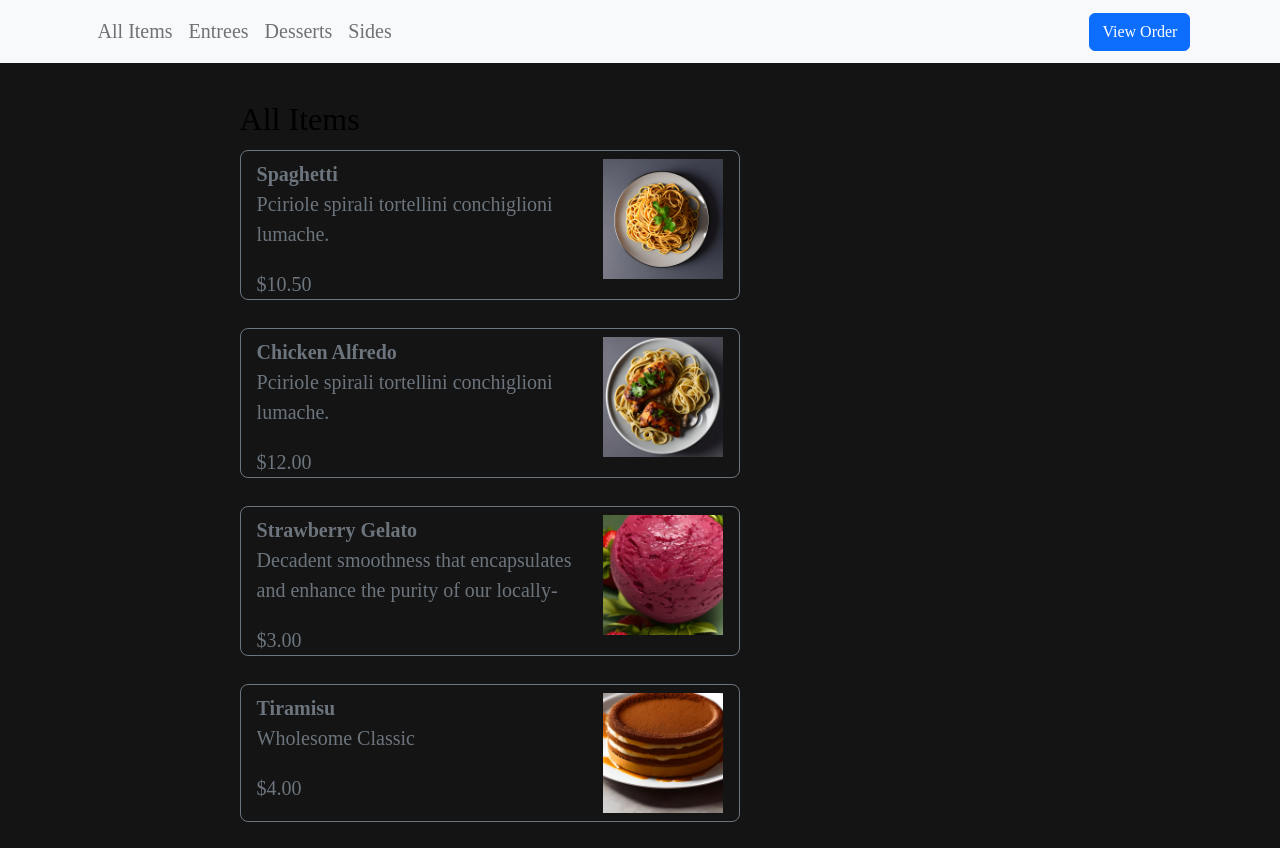
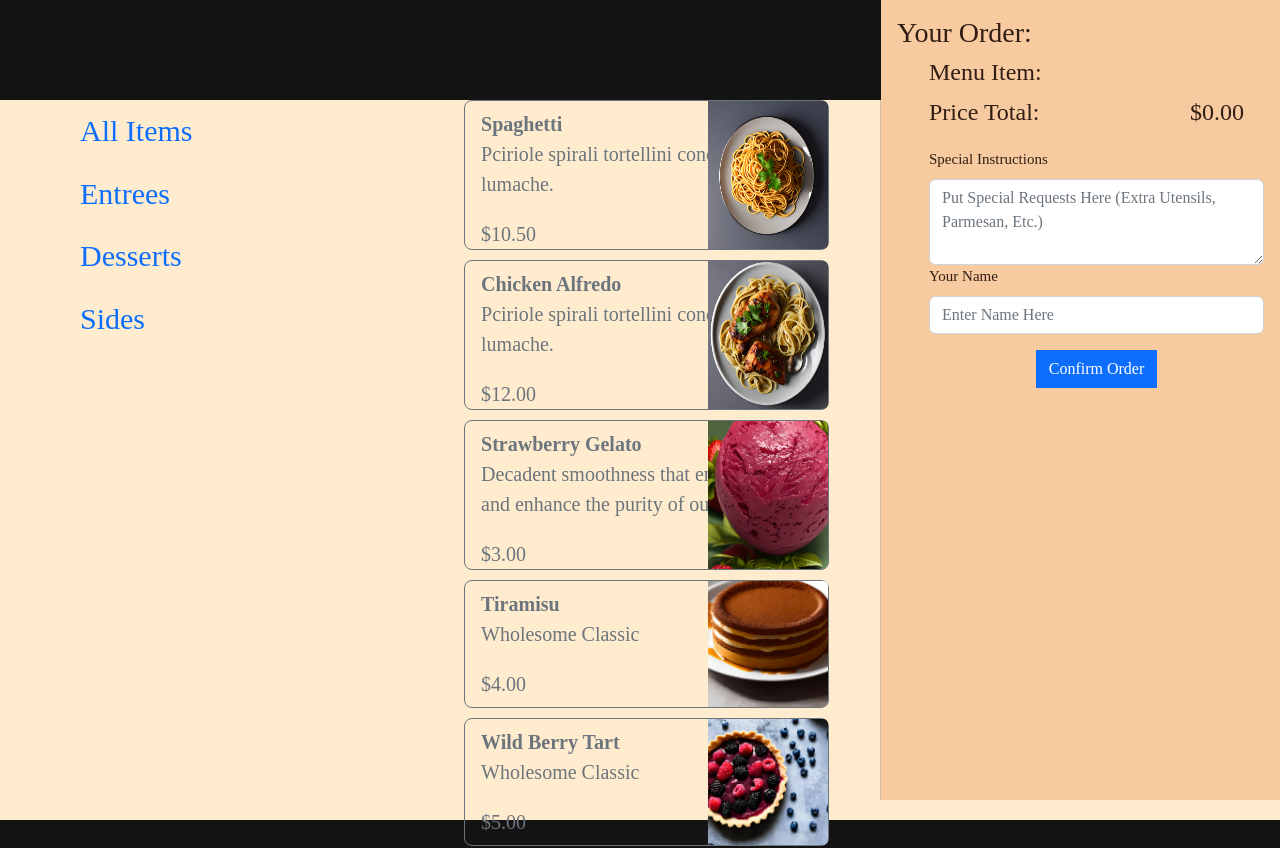
Before and after one commit to josiahcameron/react-restaurant-app, a React (Create React App) app: page /menu in a window 1280 px wide. Shown: the top 848 px of the page. Built offline with nearby package versions, Linux system fonts and the light colour scheme.

Commit message:
Updates made to menu ui

```diff
--- a/src/App.css
+++ b/src/App.css
@@ -1,4 +1,6 @@
-
+li {
+	list-style: none;
+}
 
 .App {
 	text-align: center;
@@ -39,12 +41,10 @@
 	}
 }
 
-
-.full-app{
+.full-app {
 	display: flex;
-
 }
 
-.selected-item-img{
+.selected-item-img {
 	flex: 1 1 0;
 }
--- a/src/Components/Menu/Menu.js
+++ b/src/Components/Menu/Menu.js
@@ -1,5 +1,5 @@
 import { useEffect, useState } from "react";
-import { Button, Nav, Navbar, Container } from "react-bootstrap";
+import { Button, Nav, Navbar, Container, Offcanvas } from "react-bootstrap";
 
 import OrderForm from "../choose_item_form/OrderForm";
 import ViewOrder from "../order/ViewOrder";
@@ -17,7 +17,7 @@ function Menu() {
 	const buttons = MENU_ITEMS.filter((item) =>
 		filter ? item.type.toLowerCase() === filter : item
 	).map((item, index) => (
-		<div className="mb-1 mt-1" key={index}>
+		<div key={index} className="d-grid gap-2">
 			<Button
 				onClick={() => viewFoodDetails(item)}
 				variant="outline-secondary"
@@ -103,36 +103,32 @@ function Menu() {
 
 	return (
 		<div className="full-app">
-			<Navbar className="nav-bar" bg="light" expand="lg" fixed="top">
-				<div className="menu-categories">
-					<Navbar.Toggle aria-controls="basic-navbar-nav" />
-					<Navbar.Collapse id="basic-navbar-nav">
-						<Nav className="me-auto">
+			<OrderForm
+				show={show}
+				selectedItem={selectedItem}
+				addToOrder={addToOrder}
+				orderItems={orderItems}
+				handleClose={handleClose}
+			/>
+			<section className="content-body">
+				<Nav className="flex-column menu-nav">
 					<Nav.Link href="#" onClick={() => setFilter("")}>
 						All Items
 					</Nav.Link>
-							<Nav.Link
-								href="#"
-								onClick={() => setFilter("entree")}
-							>
+					<Nav.Link href="#" onClick={() => setFilter("entree")}>
 						Entrees
 					</Nav.Link>
-							<Nav.Link
-								href="#"
-								onClick={() => setFilter("dessert")}
-							>
+					<Nav.Link href="#" onClick={() => setFilter("dessert")}>
 						Desserts
 					</Nav.Link>
-							<Nav.Link
-								href="#"
-								onClick={() => setFilter("side")}
-							>
+					<Nav.Link href="#" onClick={() => setFilter("side")}>
 						Sides
 					</Nav.Link>
 				</Nav>
-					</Navbar.Collapse>
-				</div>
-				<div className="view-order-button">
+
+				<div className="menu-buttons">{buttons}</div>
+				<div className="view-order-button"></div>
+				<div className="cart-container">
 					<ViewOrder
 						orderItems={orderItems}
 						calcOrderTotal={calcOrderTotal}
@@ -140,18 +136,6 @@ function Menu() {
 						setPrices={setPrices}
 					/>
 				</div>
-			</Navbar>
-			<section className="content-body">
-				<h2>All Items</h2>
-
-				<div className="menu-buttons">{buttons}</div>
-				<OrderForm
-					show={show}
-					selectedItem={selectedItem}
-					addToOrder={addToOrder}
-					orderItems={orderItems}
-					handleClose={handleClose}
-				/>
 			</section>
 		</div>
 	);
--- a/src/Components/Order/ViewOrder.js
+++ b/src/Components/Order/ViewOrder.js
@@ -1,9 +1,12 @@
 import { useEffect, useState } from "react";
-import Button from "react-bootstrap/Button";
-import Card from "react-bootstrap/Card";
-import Collapse from "react-bootstrap/Collapse";
-import ListGroup from "react-bootstrap/ListGroup";
-import Form from "react-bootstrap/Form";
+import {
+	Button,
+	Card,
+	Collapse,
+	ListGroup,
+	Form,
+	Offcanvas,
+} from "react-bootstrap";
 import { nanoid } from "nanoid";
 
 function ViewOrder({
@@ -15,6 +18,7 @@ function ViewOrder({
 }) {
 	// The default value on open will be false
 	const [open, setOpen] = useState(false);
+	const [show, setShow] = useState(true);
 
 	const [order, setOrder] = useState([]);
 	const [custname, setCustName] = useState("");
@@ -50,32 +54,38 @@ function ViewOrder({
 	const orderList = orderItems;
 
 	displayItemHTML = orderItems?.map((item) => (
-		<li key={nanoid()}>{item.name}</li>
+		<div className="menu-item" key={nanoid()}>
+			<p>{item.name}</p>${item.price.toFixed(2)}
+		</div>
 	));
 
 	return (
 		<>
-			<Button
-				onClick={() => handleOpen()}
-				aria-controls="example-collapse-text"
-				aria-expanded={open}
-				className="view-order-button"
+			<Offcanvas
+				show={show}
+				scroll={true}
+				backdrop={false}
+				placement="end"
+				className="cart"
 			>
-				View Order
-			</Button>
+				<Offcanvas.Body>
+					<div id="example-collapse-text" className="order-form">
 						<div>
-				<Collapse in={open} dimension="width">
-					<div id="example-collapse-text" className="order-form">
-						<Card style={{ width: "18rem" }}>
-							<Card.Header>Your Order: </Card.Header>
-							<ListGroup variant="flush">
-								<ListGroup.Item style={{ fontSize: 15 }}>
-									Menu Item: {displayItemHTML}
-								</ListGroup.Item>
-								<ListGroup.Item>
-									Price Total: ${calcOrderTotal()}
-								</ListGroup.Item>
-
+							<h3>Your Order:</h3>
+							<ul>
+								<li
+									className="item-name-list"
+									style={{ fontSize: 15 }}
+								>
+									<h4>Menu Item:</h4> {displayItemHTML}
+								</li>
+								<li>
+									<div className="total-price">
+										<p>Price Total:</p>{" "}
+										<p>${calcOrderTotal()}</p>
+									</div>
+								</li>
+								<div className="cart-form">
 									<Form.Group
 										className="mb-3"
 										controlId="exampleForm.ControlTextarea1"
@@ -104,14 +114,21 @@ function ViewOrder({
 											}
 										/>
 									</Form.Group>
-							</ListGroup>
-						</Card>
-						<Button variant="primary" onClick={confirmOrder}>
+									<div className="confirm-order-button-container">
+										<Button
+											variant="primary"
+											onClick={confirmOrder}
+											className="rounded-0"
+										>
 											Confirm Order
 										</Button>
 									</div>
-				</Collapse>
 								</div>
+							</ul>
+						</div>
+					</div>
+				</Offcanvas.Body>
+			</Offcanvas>
 		</>
 	);
 }
--- a/src/Components/pages/Home.js
+++ b/src/Components/pages/Home.js
@@ -1,3 +1,5 @@
+import { NavLink } from "react-router-dom";
+
 function LandingPage() {
 	const landingPage = document.getElementById("landing-page");
 
@@ -12,18 +14,18 @@ function LandingPage() {
 	return (
 		<div id="landing-page">
 			<div id="page-items">
-				<a href="/" className="page-item">
+				<NavLink to="Reservation" className="page-item">
 					Make a Reservation
-				</a>
-				<a href="/" className="page-item">
-					Order Here
-				</a>
-				<a href="/" className="page-item">
+				</NavLink>
+				<NavLink to="/menu" className="page-item">
+					Menu
+				</NavLink>
+				<NavLink to="/" className="page-item">
 					About
-				</a>
-				<a href="/" className="page-item">
+				</NavLink>
+				<NavLink to="/" className="page-item">
 					Contact Us
-				</a>
+				</NavLink>
 			</div>
 			<div id="landing-page-pattern"></div>
 			<div id="landing-page-image"></div>
--- a/src/styles/menu.css
+++ b/src/styles/menu.css
@@ -14,7 +14,7 @@ html {
 
 body {
 	background-color: rgb(20, 20, 20);
-	color: var(--dark-grey);
+	color: goldenrod;
 	font-family: var(--primary-font);
 	font-size: 15px;
 	line-height: 1.55;
@@ -22,29 +22,41 @@ body {
 }
 
 .full-app {
+	position: relative;
 	width: 100%;
-	padding-left: 7%;
-	padding-right: 7%;
+	height: 100vh;
 }
 
 .content-body {
 	display: flex;
-	flex-direction: column;
-	margin: 100px 150px 100px 150px;
+	position: absolute;
+	justify-content: space-between;
+	margin: 100px 0px;
+	padding: 0px 0 0 5%;
+	width: 100vw;
+	height: 90vh;
+	right: 0;
+	background-color: blanchedalmond;
+}
+
+.menu-nav {
+	margin-right: 30px;
+	/* width: %; */
+	font-size: 30px;
 }
 
 .menu-buttons {
 	display: flex;
-	flex-direction: row;
-	justify-content: space-between;
-	flex-wrap: wrap;
-	gap: 20px;
+	flex-direction: column;
+	/* flex-wrap: wrap; */
+	width: 30%;
+	gap: 10px;
 }
 
 .menu-item-button {
+	position: relative;
 	display: flex;
 	flex-direction: row;
-	width: 500px;
 	text-align: left;
 	justify-content: space-between;
 	max-height: 150px;
@@ -59,7 +71,7 @@ body {
 	align-items: center;
 	text-overflow: ellipsis;
 	overflow: auto;
-	max-width: 400px;
+	max-width: 350px;
 	max-height: 60px;
 }
 
@@ -73,9 +85,13 @@ body {
 }
 
 .item-img {
-	display: flex;
+	position: absolute;
+	right: 0;
+	top: 0;
 	max-width: 120px;
-	min-height: 60px;
+	height: 100%;
+	border-bottom-right-radius: 5px;
+	border-top-right-radius: 5px;
 }
 
 .button-container {
@@ -90,14 +106,10 @@ body {
 }
 
 .order-form {
-	position: absolute;
 }
 
 .selected-item-img {
 	max-width: 100px;
 	max-height: 100px;
-}
-
-.selected-item-img {
 	margin-right: auto;
 }
--- a/src/styles/vieworder.css
+++ b/src/styles/vieworder.css
@@ -1,3 +1,26 @@
-.view-order-button{
+.confirm-order-button {
+	border-radius: 0px;
+}
 
+.confirm-order-button-container {
+	text-align: center;
 }
+
+.cart {
+	background-color: #f8caa0;
+	color: #301e14;
+}
+
+.menu-item {
+	font-size: x-large;
+	display: flex;
+	justify-content: space-between;
+	margin-right: 20px;
+}
+
+.total-price {
+	font-size: x-large;
+	display: flex;
+	justify-content: space-between;
+	margin-right: 20px;
+}
```
Lines whose indentation alone changed are shown as unchanged.
